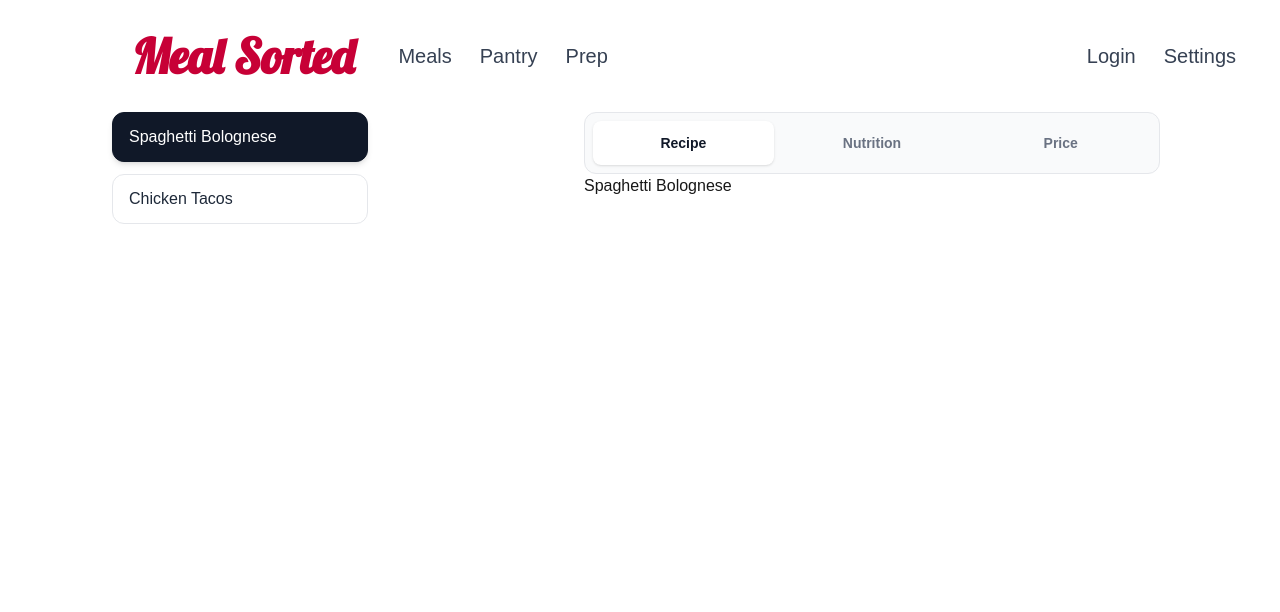
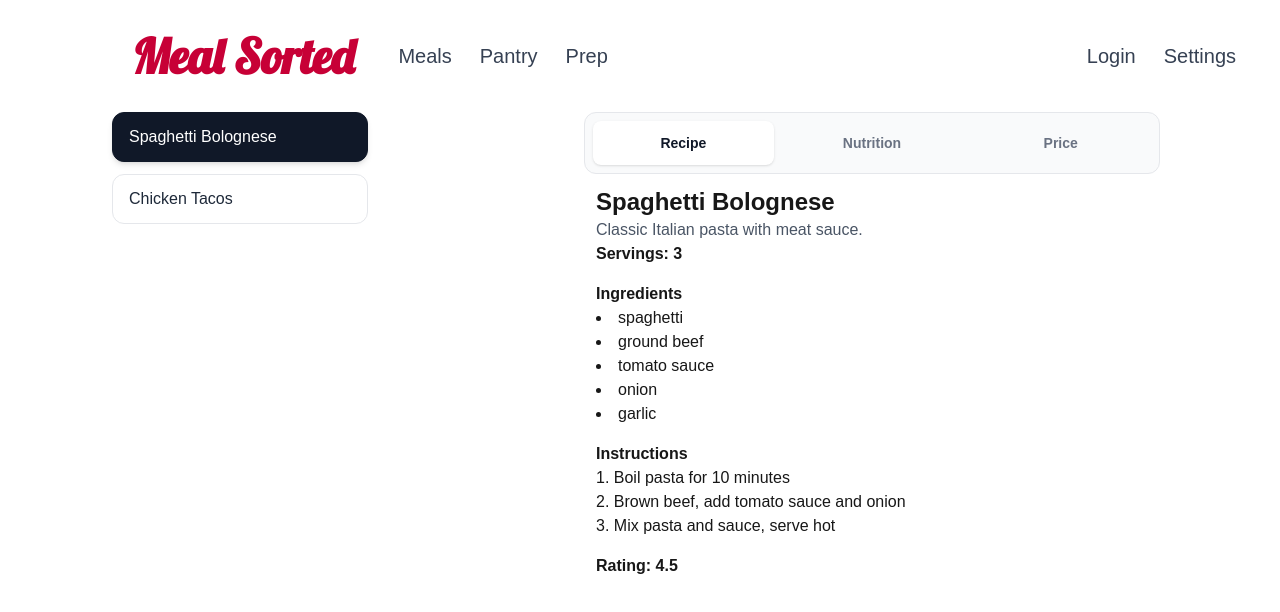
Before and after one commit to Milad244/meal-sorted, a Next.js app in the folder frontend/: page / in a window 1280 px wide. Both pictures are taken after a click on the button "Spaghetti Bolognese". Shown: the top 612 px of the page. Built offline with nearby package versions, Linux system fonts and the light colour scheme; a web font is replaced by a local one.

Commit message:
feat: fill recipe section content

```diff
--- a/frontend/src/components/MealCard.tsx
+++ b/frontend/src/components/MealCard.tsx
@@ -72,7 +72,9 @@ export default function MealCard({ meal, nutrition, price }: MealCardProps) {
         />
       </div>
 
-      {getSection()}
+      <div className="p-3">
+        {getSection()}
+      </div>
     </div>
   );
 }
--- a/frontend/src/components/RecipeSection.tsx
+++ b/frontend/src/components/RecipeSection.tsx
@@ -1,13 +1,31 @@
-import type { MealProps } from "./MealCard"
+import type { MealProps } from "./MealCard";
 
 type RecipeSectionProps = {
     meal: MealProps;
 };
 
 export default function RecipeSection({ meal }: RecipeSectionProps) {
-    return (
-        <div>
-            {meal.name}
-        </div>
-    );
+	return (
+		<div>
+			<h2 className="text-2xl font-bold">{meal.name}</h2>
+			<p className="text-gray-600">{meal.description}</p>
+			<p className="font-semibold">Servings: {meal.servings}</p>
+
+			<h3 className="mt-4 font-semibold">Ingredients</h3>
+			<ul className="list-inside list-disc">
+				{meal.ingredients.map((ingredient, index) => (
+					<li key={index}>{ingredient}</li>
+				))}
+			</ul>
+
+			<h3 className="mt-4 font-semibold">Instructions</h3>
+			<ol className="list-inside list-decimal">
+				{meal.instructions.map((instruction, index) => (
+					<li key={`${index}-${instruction}`}>{instruction}</li>
+				))}
+			</ol>
+
+			<p className="mt-4 font-semibold">Rating: {meal.rating}</p>
+		</div>
+	);
 }
```
